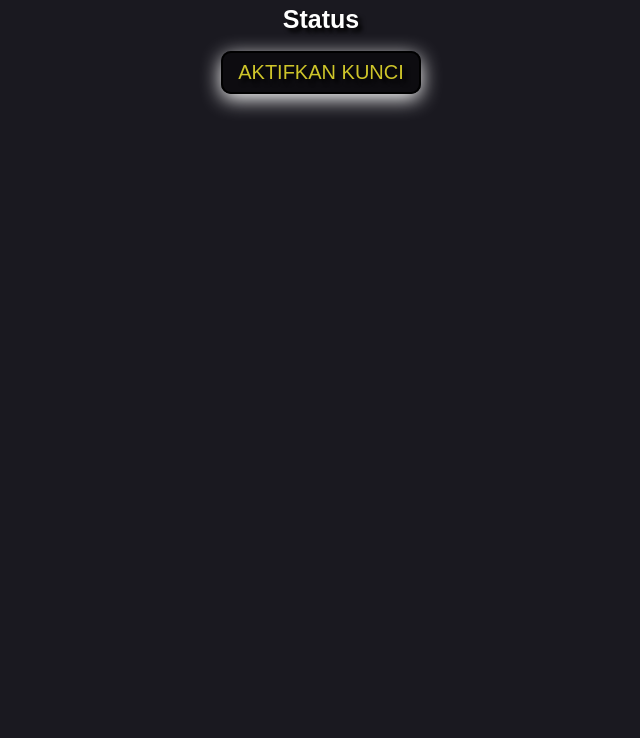
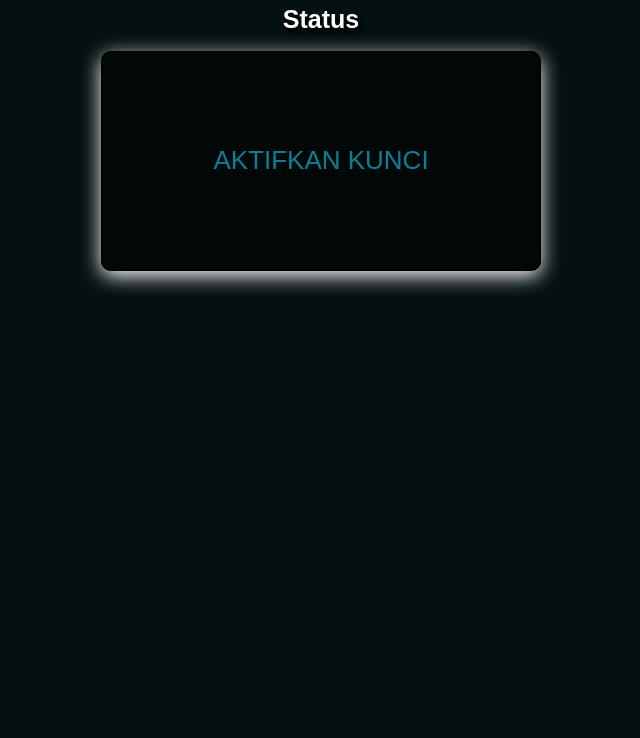
Before and after one commit to wotalim/900CM, a plain HTML site: page index.html in a window 1280 px wide. Shown: the part 62-800 px from the top of the page, without its empty margins (319-959 px from the left). Drawn offline with Linux system fonts and the light colour scheme.

Commit message:
change back color

```diff
--- a/index.html
+++ b/index.html
@@ -445,6 +445,7 @@ runScript('mira.js');
 runScript('relocator.js');
 }, 1000);
 }
+
 
 function goldhen23(){
     progress.innerHTML="Goldhen 2.3 loading... please wait";
@@ -533,12 +534,12 @@ Tools.style.display = "none";
 		}
 </script>
 </head>
-<body style='background-color:#1A1920'>
+<body style='background-color:#041011'>
 <h1 style='text-shadow: 4px 4px 4px black;font-size:30px;text-align:center;text-shadow: 4px 4px 4px black;color:yellow;margin-top:1%;'>LOCAGAME</h1>
 <h1 id=progress style='font-size:25px;text-align:center;text-shadow: 4px 4px 4px black;color:white;'>Status</h1>
 <div id=all style="text-align:center;">
 
-<button id="button-Payload" onMouseOver="progress.innerHTML='GoldHen v2.3 by SISTR0 for PS4 9.00 Fw'"; onmouseout="progress.innerHTML='Status'" type="button" onclick="goldhen23()" style='font-size:20px;text-align:center;text-shadow: 4px 4px 4px black;color:#CEC52A' > AKTIFKAN KUNCI</button>
+<button id="button-Payload" onMouseOver="progress.innerHTML='GoldHen v2.3 by SISTR0 for PS4 9.00 Fw'"; onmouseout="progress.innerHTML='Status'" type="button" onclick="goldhen23()" style='font-size:26px;text-align:center;text-shadow: 4px 4px 4px #041011;width: 440px;height: 220px;color:#0f7e94' > AKTIFKAN KUNCI</button>
 
 </div>
 
```
